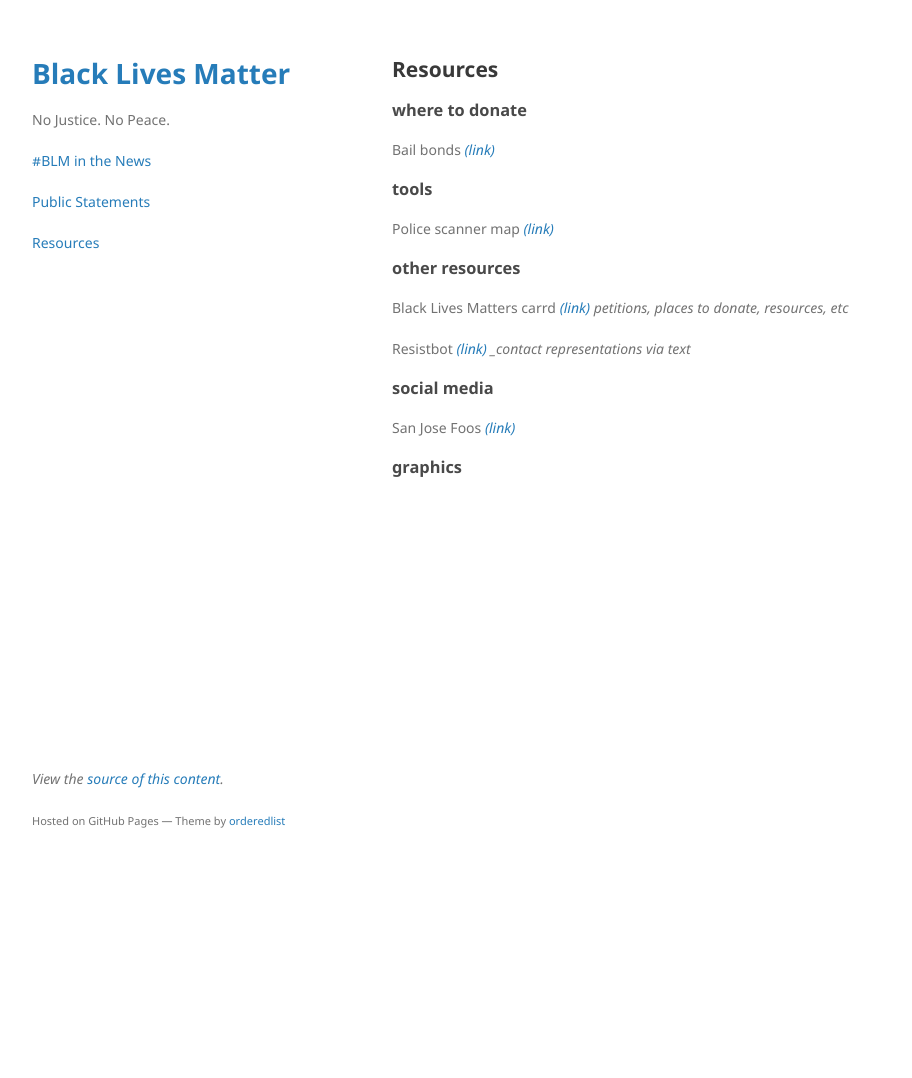
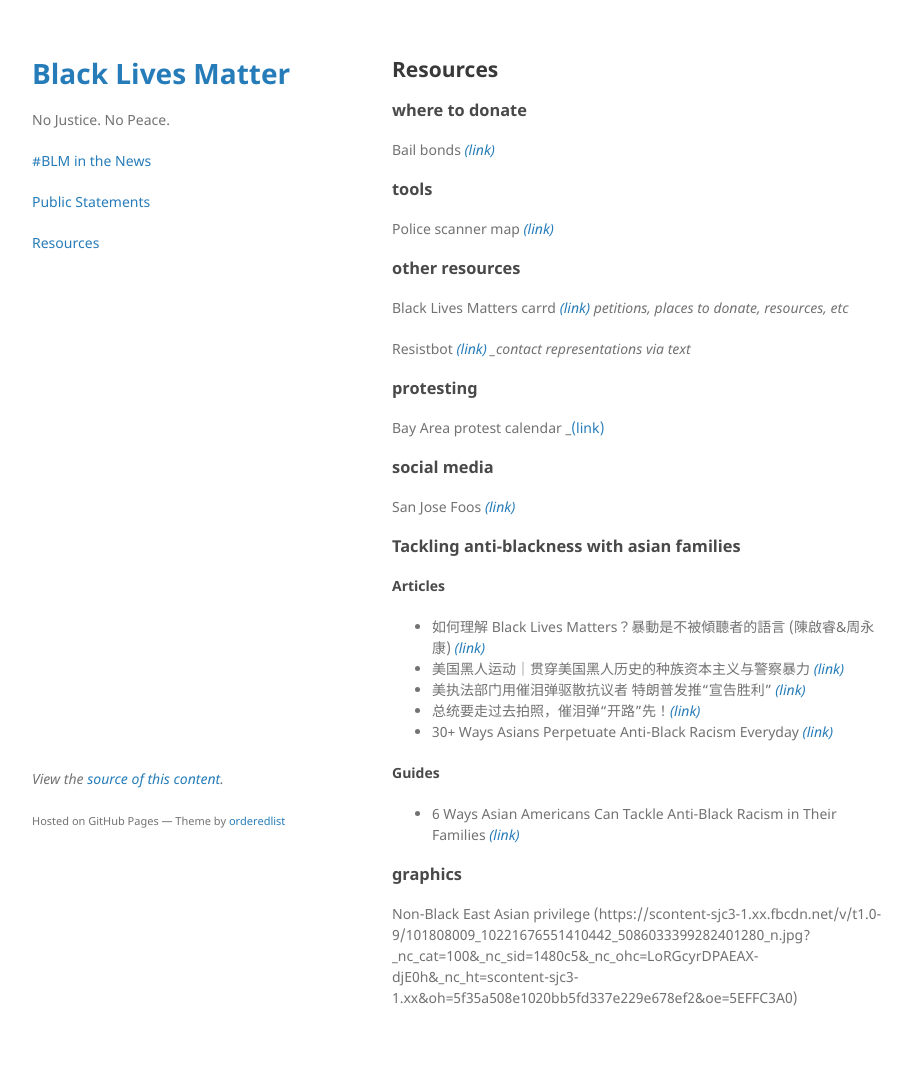
Before and after one commit to nojusticenopeace/nojusticenopeace.github.io, a Jekyll site: the page built from resources.md, in a window 1280 px wide. Shown: the whole page, without its empty margins (178-1090 px from the left). Built offline with Jekyll 4.4.1, drawn with Linux system fonts in a browser that asks for light colours; before the commit the page ends 900 px from its top, so only the background shows below that.

Commit message:
Update resources.md

```diff
--- a/resources.md
+++ b/resources.md
@@ -20,8 +20,26 @@ _petitions, places to donate, resources, etc_
 Resistbot _[(link)](https://resist.bot/)
 _contact representations via text_
 
+### protesting
+
+Bay Area protest calendar _[(link)](https://www.actiontogetherbayarea.org/calendar)
+
 ### social media
 
 San Jose Foos _[(link)](https://www.instagram.com/sanjosefoos/)_
 
+### Tackling anti-blackness with asian families
+
+#### Articles
+* 如何理解 Black Lives Matters？暴動是不被傾聽者的語言 (陳啟睿&周永康) _[(link)](https://matters.news/@ckysamuel91/%E5%A6%82%E4%BD%95%E7%90%86%E8%A7%A3-black-lives-matters-%E6%9A%B4%E5%8B%95%E6%98%AF%E4%B8%8D%E8%A2%AB%E5%82%BE%E8%81%BD%E8%80%85%E7%9A%84%E8%AA%9E%E8%A8%80-%E9%99%B3%E5%95%9F%E7%9D%BF-and-%E5%91%A8%E6%B0%B8%E5%BA%B7-bafyreidvj2pu3qo3ota7r6ctrla2rrcjfnycbvxmjr5whyhkkbeciylvf4)_
+* 美国黑人运动｜贯穿美国黑人历史的种族资本主义与警察暴力 _[(link)](https://mp.weixin.qq.com/s/7TEn8QFtgy1uDkqSey4sKA?)_
+* 美执法部门用催泪弹驱散抗议者 特朗普发推“宣告胜利” _[(link)](http://news.cctv.com/2020/06/03/ARTI3N85IKowWSGx9fwGiPbf200603.shtml)_
+* 总统要走过去拍照，催泪弹“开路”先！_[(link)](https://tech.sina.com.cn/roll/2020-06-02/doc-iirczymk4837216.shtml)_
+* 30+ Ways Asians Perpetuate Anti-Black Racism Everyday _[(link)](https://medium.com/awaken-blog/30-ways-asians-perpetuate-anti-black-racism-everyday-32886c9b3075)_
+
+#### Guides
+* 6 Ways Asian Americans Can Tackle Anti-Black Racism in Their Families _[(link)](https://everydayfeminism.com/2016/01/asian-americans-tackle-anti-black-racism/)_
+
 ### graphics
+
+Non-Black East Asian privilege (https://scontent-sjc3-1.xx.fbcdn.net/v/t1.0-9/101808009_10221676551410442_5086033399282401280_n.jpg?_nc_cat=100&_nc_sid=1480c5&_nc_ohc=LoRGcyrDPAEAX-djE0h&_nc_ht=scontent-sjc3-1.xx&oh=5f35a508e1020bb5fd337e229e678ef2&oe=5EFFC3A0)
```
